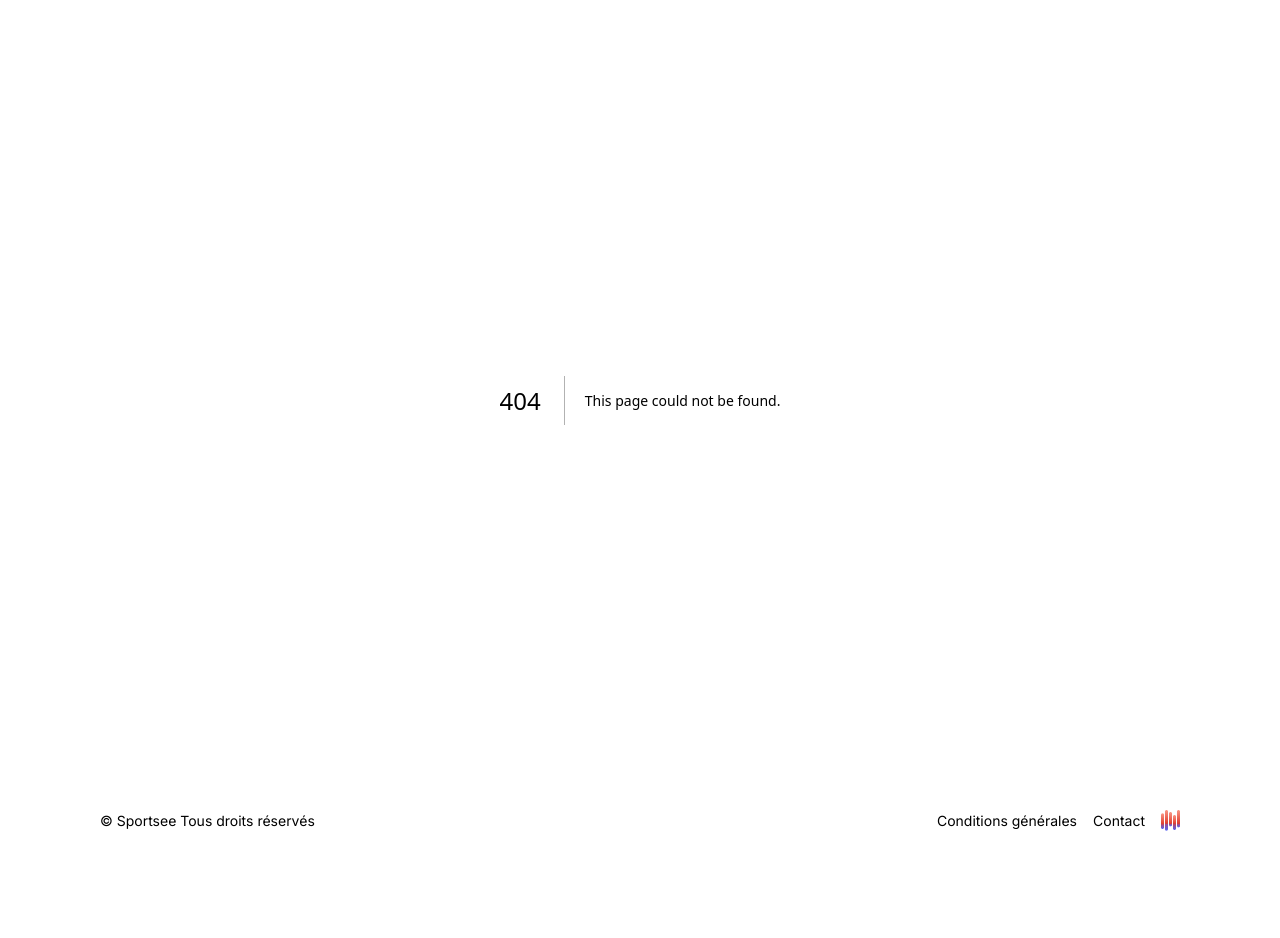
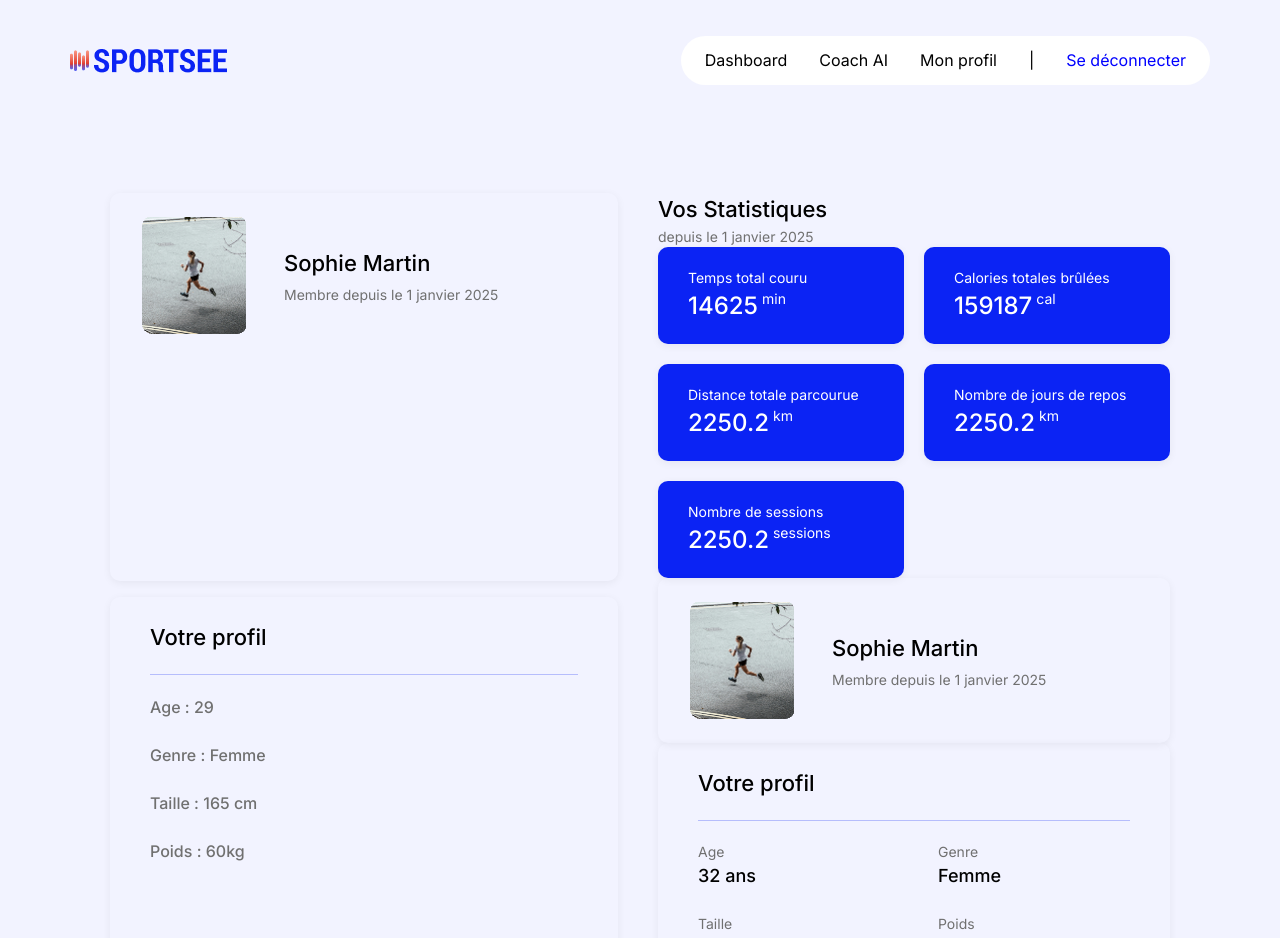
Before and after one commit to ggautier61/GaetanGautier_6_Sportsee_25042026, a Next.js app: page /profil in a window 1280 px wide. Before the commit this address had no page. Shown: the top 938 px of the page. Before the commit the page ends 840 px from the top, so only its background shows below. Built offline with nearby package versions, Linux system fonts and the light colour scheme.

Commit message:
Ajout page profil + card paramétrable pour couleur + card statistiques
Co-authored-by: Copilot <copilot@github.com>

```diff
--- /dev/null
+++ b/app/coach-ai/page.tsx
@@ -0,0 +1,28 @@
+export default function Page() {
+  return (
+    <main style={{
+      minHeight: '100vh',
+      display: 'flex',
+      flexDirection: 'column',
+      alignItems: 'center',
+      justifyContent: 'center',
+      padding: '2rem',
+      backgroundColor: '#f5f7fb',
+      color: '#111'
+    }}>
+      <h1 style={{ fontSize: '2.5rem', marginBottom: '1rem' }}>Bienvenue sur Coach AI</h1>
+      <p style={{ fontSize: '1.15rem', maxWidth: '28rem', textAlign: 'center', lineHeight: '1.6' }}>
+        Cette page simple présente un espace de coaching sportif avec une interface claire et
+        légère. Commencez par explorer les fonctionnalités ou adaptez le contenu à vos besoins.
+      </p>
+      <div style={{ marginTop: '2rem', display: 'flex', gap: '1rem' }}>
+        <button style={{ padding: '0.85rem 1.5rem', borderRadius: '999px', border: 'none', background: '#2563eb', color: '#fff', cursor: 'pointer' }}>
+          Découvrir
+        </button>
+        <button style={{ padding: '0.85rem 1.5rem', borderRadius: '999px', border: '1px solid #2563eb', background: 'transparent', color: '#2563eb', cursor: 'pointer' }}>
+          En savoir plus
+        </button>
+      </div>
+    </main>
+  );
+}
--- a/app/page.tsx
+++ b/app/page.tsx
@@ -13,6 +13,8 @@ import { Footer } from '@/components/layout/Footer';
 import CellPieExample from '@/components/charts/Pie';
 import CustomActiveShapePieChart from '@/components/charts/Pie';
 import { WeekSelector } from '@/components/ui/Week_Selector';
+import Card_Distance from '@/components/ui/Card_Distance';
+
 
 function getLastWeekSessions(runningData: RunningData[]): RunningData[] {
   const today = new Date();
@@ -63,12 +65,20 @@ function prepareHeartRateData(runningData: RunningData[]) {
   }));
 }
 
+function formatDate(dateStr: string): string {
+  const date = new Date(dateStr);
+  return date.toLocaleDateString('fr-FR', { day: 'numeric', month: 'long', year: 'numeric' });
+}
+
 export default function Home() {
   const user = getUserById('user123');
 
   if (!user) {
     return <p>Utilisateur non trouvé</p>;
   }
+
+  const memberSince = user.createdAt ? formatDate(user.createdAt) : 'Date inconnue';
+  const fullName = `${user.firstName} ${user.lastName}`;
 
   const getWeekDatesString = () => {
      const today = new Date();
@@ -88,6 +98,7 @@ export default function Home() {
 
    //Somme des kilomètres parcourus cette semaine
    const totalDistanceThisWeek = getThisWeekSessions(user.runningData).reduce((sum, s) => sum + s.distance, 0);
+   const  totalDistance = user.runningData.reduce((sum, s) => sum + s.distance, 0);
 
 
 
@@ -109,7 +120,6 @@ export default function Home() {
   const lineChartData = prepareLineChartData(user.runningData, user.weeklyGoal || 2);
   const barChartData = prepareHeartRateData(user.runningData);
 
-  const userName = `${user.firstName} ${user.lastName}`;
 
   return (
     <div className="flex flex-col items-center">
@@ -122,7 +132,12 @@ export default function Home() {
               <Card_IA />
 
               {/* card Profil */}
-              <Card_Profil />
+              <Card className='bg-[white] px-[52px] py-[32px]'>
+                <div className='flex items-center justify-between'>
+                  <Card_Profil fullName={fullName} memberSince={memberSince} />
+                  <Card_Distance distance={totalDistance} />
+                </div>
+              </Card>
 
           </div>
 
@@ -132,7 +147,7 @@ export default function Home() {
             <div className="flex gap-8" style={{ height: '484px'}}>
               {/* Graphique Distance par semaine */}
               <div style={{ width: '445px', height: '100%' }}>
-                <Card className="px-[40px] py-4">
+                <Card className="bg-[white] px-[40px] py-4">
 
                   <div className='flex flex-col justify-between h-full'>
                     <div className='flex flex-col'>
@@ -156,7 +171,7 @@ export default function Home() {
 
               {/* Graphique Rythme cardiaque par jour */}
               <div style={{ flex: 1 , height: '100%'}}>
-                <Card className="px-[40px] py-4">
+                <Card className="bg-[white] px-[40px] py-4">
                   <div className='flex flex-col justify-between h-full'>
                     <div className='flex flex-col'>
                       <div className="flex items-center justify-between" style={{ height: '48px' }}>
@@ -189,7 +204,7 @@ export default function Home() {
 
             <div className="flex w-full gap-8" style={{height: "342px"}}>
               <div style={{ width: '445px', height: '100%' }}>
-                <Card className="px-[38px] py-4">
+                <Card className="bg-[white] px-[38px] py-4">
                   <div className='flex flex-col justify-between h-full'>
                     <div className='flex flex-col'>
                       <div className="flex items-center gap-2" style={{ height: '48px' }}>
@@ -208,22 +223,22 @@ export default function Home() {
               </div>
 
               <div className="flex flex-col gap-8" style={{ flex: 1 }}>
-                <Card className='px-[30px] py-5 flex flex-col justify-between' style={{height: 'auto'}}>
+                <Card className='bg-[white] px-[30px] py-5 flex flex-col justify-between' style={{height: 'auto'}}>
                     <div style={{fontSize: 14, color:'var(--grissportsee)'}}>
                       Durée d&apos;activité
                     </div>
-                    <div className='flex gap-2 items-end'>
+                    <div className='flex gap-2 items-center'>
                       <div style={{fontSize: 22, fontWeight: 500, color:'var(--bluesportsee)'}}>{totalTempsActiviteThisWeek}</div>
                       <div style={{fontSize: 16, fontWeight: 500, color:'var(--blueclairsportsee)'}}>minutes</div>
                     </div>
 
                 </Card>
 
-                <Card className='px-[30px] py-5 flex flex-col justify-between' style={{height: 'auto'}}>
+                <Card className='bg-[white] px-[30px] py-5 flex flex-col justify-between' style={{height: 'auto'}}>
                     <div style={{fontSize: 14, color:'var(--grissportsee)'}}>
                       Distance
                     </div>
-                    <div className='flex gap-2 items-end'>
+                    <div className='flex gap-2 items-center'>
                       <div style={{fontSize: 22, fontWeight: 500, color:'var(--rougesportsee)'}}>{totalDistanceThisWeek}</div>
                       <div style={{fontSize: 16, fontWeight: 500, color:'var(--rougeclairsportsee)'}}>kilomètres</div>
                     </div>
--- /dev/null
+++ b/app/profil/page.tsx
@@ -0,0 +1,122 @@
+'use client';
+
+import { Header } from '@/components/layout/Header';
+import { Card } from '@/components/ui/Card';
+import Card_Profil from '@/components/ui/Card_Profil';
+import Card_Stats from '@/components/ui/Card_Stats';
+import { getUserById } from '@/hooks/useUser';
+import Image from 'next/image';
+
+function formatDate(dateStr: string): string {
+  const date = new Date(dateStr);
+  return date.toLocaleDateString('fr-FR', { day: 'numeric', month: 'long', year: 'numeric' });
+}
+
+function formatGender(gender: string): string {
+  const map: Record<string, string> = { female: 'Femme', male: 'Homme' };
+  return map[gender] || gender;
+}
+
+
+
+export default function ProfilPage() {
+  const user = getUserById('user123');
+
+  if (!user) {
+    return <p>Utilisateur non trouvé</p>;
+  }
+
+  const memberSince = user.createdAt ? formatDate(user.createdAt) : 'Date inconnue';
+  const fullName = `${user.firstName} ${user.lastName}`;
+
+  return (
+    <div className="flex flex-col items-center">
+      <main className="pt-9" style={{ width: '1140px', maxWidth: '1140px', minHeight: '100vh' }}>
+        <Header />
+
+        <div className="py-[108px] px-[40px] flex gap-[40px]">
+
+          {/* Profil */}
+          <section className='flex flex-col gap-4' style={{ width: '508px' }}>
+            {/* Card Profil */}
+            <Card className="px-[32px] py-[24px]">
+              <Card_Profil fullName={fullName} memberSince={memberSince} />
+            </Card>
+
+            {/* Card Votre profil */}
+            <Card className="px-[40px] py-[24px]">
+              <div>
+                <h2 style={{ fontSize: '22px', fontWeight: 500 }}>Votre profil</h2>
+                <hr className="my-[20px] border-[var(--blueclairsportsee)]" />
+                <div className="flex flex-col gap-y-6 gap-x-12" style={{fontSize: '16px', fontWeight: 500, color: 'var(--grissportsee)'}}>
+                  <div className="flex items-center gap-2">
+                    <span>Age : 29</span>
+                  </div>
+                  <div className="flex items-center gap-2">
+                    <span>Genre : {formatGender(user.gender || '')}</span>
+                  </div>
+                  <div className="flex items-center gap-2">
+                    <span>Taille : {user.height} cm</span>
+                  </div>
+                  <div className="flex items-center gap-2">
+                    <span>Poids : {user.weight}kg</span>
+                  </div>
+                </div>
+              </div>
+            </Card>
+
+          </section>
+
+          {/* Statistiques */}
+          <section className='flex flex-col' style={{ flex: '1' }}>
+            <h2 style={{ fontSize: '22px', fontWeight: 500 }}>Vos Statistiques</h2>
+            <p style={{color: 'var(--grissportsee)', fontSize: 14}}>depuis le {formatDate(user.createdAt || '')}</p>
+
+            <div>
+              <div className='grid grid-cols-2 gap-5'>
+                <Card_Stats title="Temps total couru" indicator={`${user.getTempsTotalCouru()}`} text="min" />
+                <Card_Stats title="Calories totales brûlées" indicator={`${user.getTotalCalories()}`} text="cal" />
+                <Card_Stats title="Distance totale parcourue" indicator={`${user.getTotalDistance()}`} text="km" />
+                <Card_Stats title="Nombre de jours de repos" indicator={`${user.getTotalDistance()}`} text="km" />
+                <Card_Stats title="Nombre de sessions" indicator={`${user.getTotalDistance()}`} text="sessions" />
+              </div>
+
+            </div>
+            {/* Card Profil */}
+            <Card className="px-[32px] py-[24px]">
+              <Card_Profil fullName={fullName} memberSince={memberSince} />
+            </Card>
+
+            {/* Card Votre profil */}
+            <Card className="px-[40px] py-[24px]">
+              <div>
+                <h2 style={{ fontSize: '22px', fontWeight: 500 }}>Votre profil</h2>
+                <hr className="my-[20px] border-[var(--blueclairsportsee)]" />
+                <div className="grid grid-cols-2 gap-y-6 gap-x-12">
+                  <div className="flex flex-col">
+                    <span style={{ fontSize: '14px', color: 'var(--grissportsee)' }}>Age</span>
+                    <span style={{ fontSize: '18px', fontWeight: 500 }}>{user.age} ans</span>
+                  </div>
+                  <div className="flex flex-col">
+                    <span style={{ fontSize: '14px', color: 'var(--grissportsee)' }}>Genre</span>
+                    <span style={{ fontSize: '18px', fontWeight: 500 }}>{formatGender(user.gender || '')}</span>
+                  </div>
+                  <div className="flex flex-col">
+                    <span style={{ fontSize: '14px', color: 'var(--grissportsee)' }}>Taille</span>
+                    <span style={{ fontSize: '18px', fontWeight: 500 }}>{user.height} cm</span>
+                  </div>
+                  <div className="flex flex-col">
+                    <span style={{ fontSize: '14px', color: 'var(--grissportsee)' }}>Poids</span>
+                    <span style={{ fontSize: '18px', fontWeight: 500 }}>{user.weight} kg</span>
+                  </div>
+                </div>
+              </div>
+            </Card>
+
+          </section>
+
+        </div>
+      </main>
+    </div>
+  );
+}
--- a/src/components/layout/Header.tsx
+++ b/src/components/layout/Header.tsx
@@ -1,5 +1,6 @@
 import styles from './Header.module.css';
 import Image from "next/image";
+import Link from "next/link";
 
 
 export function Header() {
@@ -15,9 +16,15 @@ export function Header() {
 
         <nav className='p-3 px-6' style={{backgroundColor: 'white',height: '100%', borderRadius: '25px'}}>
           <ul className="flex gap-8">
-            <li>Dashboard</li>
-            <li>Coach AI</li>
-            <li>Mon profil</li>
+            <li>
+              <Link href="/">Dashboard</Link>
+            </li>
+            <li>
+              <Link href="/coach-ai">Coach AI</Link>
+            </li>
+            <li>
+              <Link href="/profil">Mon profil</Link>
+            </li>
             <li>|</li>
             <li style={{color: 'blue'}}>Se déconnecter</li>
           </ul>
--- a/src/components/ui/Card.module.css
+++ b/src/components/ui/Card.module.css
@@ -1,5 +1,5 @@
 .card {
-  background: #ffffff;
+  /* background: #ffffff; */
   border-radius: 10px;
   box-shadow: 0 2px 8px rgba(0, 0, 0, 0.06);
   height: 100%;
--- a/src/components/ui/Card.tsx
+++ b/src/components/ui/Card.tsx
@@ -7,7 +7,7 @@ interface CardProps {
   style?: React.CSSProperties;
 }
 
-export function Card({ children, className = '', style}: CardProps) {
+export function Card({ children, className = 'bg-[white]', style}: CardProps) {
   return (
     <div className={`${styles.card} ${className}`} style={style}>
       <div className={styles.cardContent}>{children}</div>
--- a/src/components/ui/Card_Profil.tsx
+++ b/src/components/ui/Card_Profil.tsx
@@ -1,26 +1,23 @@
 import Image from "next/image";
 import styles from './Card_Profil.module.css';
-import Card_Distance from "./Card_Distance";
 
-export function Card_Profil() {
+
+interface Card_ProfilProps {
+  fullName?: string;
+  memberSince?: string;
+}
+
+export default function Card_Profil({ fullName, memberSince }: Card_ProfilProps) {
+
   return (
-    <div className={`${styles.card} ${styles.test} px-[52px] py-[24px] flex justify-between items-center`}>
-      <div className="flex items-center gap-4">
+      <div className="flex items-center gap-[38px]">
         <div className={styles.imgContainer}>
           <Image src="/assets/Profil_1.png" alt="Profil_1_2" width={208} height={234} className="object-cover w-full h-full" />
         </div>
         <div className="flex flex-col gap-1 justify-center">
-            <h2 style={{fontSize: '22px'}}>Clara Dupont</h2>
-            <p style={{fontSize: '14px', color: 'var(--grissportsee)'}}>Membre depuis le 14 juin 2023</p>
+            <h2 style={{fontSize: '22px', fontWeight: 500}}>{fullName || 'Nom de l\'utilisateur'}</h2>
+            <p style={{fontSize: '14px', color: 'var(--grissportsee)'}}>Membre depuis le {memberSince || 'Date inconnue'}</p>
         </div>
       </div>
-
-
-
-        <Card_Distance distance={312} />
-
-    </div>
   );
 }
-
-export default Card_Profil;
--- /dev/null
+++ b/src/components/ui/Card_Stats.tsx
@@ -0,0 +1,23 @@
+import Image from "next/image";
+import styles from './Card_Profil.module.css';
+import { Card } from "./Card";
+
+
+interface Card_StatsProps {
+    title?: string;
+    indicator?: string;
+    text?: string;
+}
+
+export default function Card_Stats({ title, indicator, text }: Card_StatsProps) {
+
+  return (
+      <Card className='bg-[var(--bluesportsee)] px-[30px] py-5 flex flex-col justify-between'>
+        <div style={{fontSize: 14, color: 'white'}}>{title}</div>
+        <div className='flex'>
+            <span style={{fontSize: 24, fontWeight: 500, color: 'white'}}>{indicator}</span>
+            <span style={{fontSize: 14, color: 'white', marginLeft: 4}}>{text}</span>
+        </div>
+    </Card>
+  );
+}
--- a/src/hooks/useUser.ts
+++ b/src/hooks/useUser.ts
@@ -28,6 +28,7 @@ interface UseUserReturn {
   getAverageHeartRate: () => number;
   getTotalCalories: () => number;
   getTotalDuration: () => string;
+  getTempsTotalCouru: () => number;
 }
 
 export function useUser(userId?: string): UseUserReturn {
@@ -85,6 +86,12 @@ export function useUser(userId?: string): UseUserReturn {
     return hours > 0 ? `${hours}h${mins}` : `${mins}m`;
   };
 
+  const getTempsTotalCouru = (): number => {
+    if (!user) return 0;
+    const totalMinutes = user.runningData.reduce((acc, s) => acc + s.duration, 0);
+    return totalMinutes;
+  };
+
   return {
     user,
     loading,
@@ -93,6 +100,7 @@ export function useUser(userId?: string): UseUserReturn {
     getAverageHeartRate,
     getTotalCalories,
     getTotalDuration,
+    getTempsTotalCouru
   };
 }
 
--- a/src/models/user.ts
+++ b/src/models/user.ts
@@ -63,6 +63,12 @@ export class UserModel implements User {
   getTotalCalories(): number {
     return this.runningData.reduce((sum, s) => sum + s.caloriesBurned, 0);
   }
+
+  getTempsTotalCouru(): number {
+    if (!this) return 0;
+    const totalMinutes = this.runningData.reduce((acc, s) => acc + s.duration, 0);
+    return totalMinutes;
+  };
 }
 
 export default User;
```
